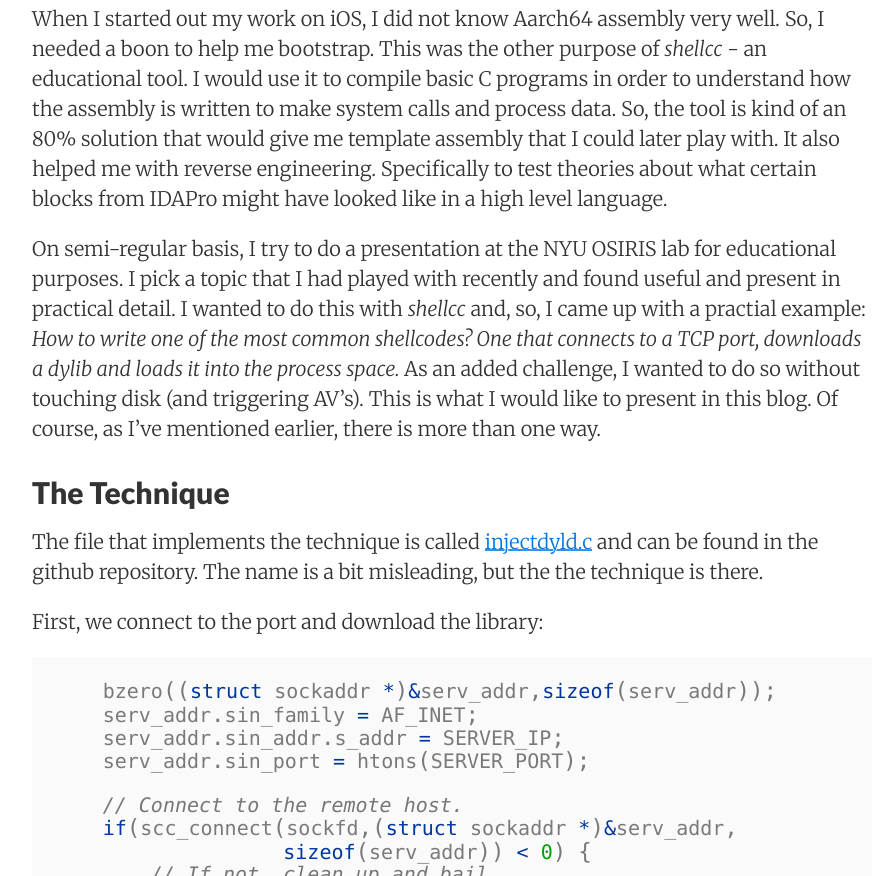
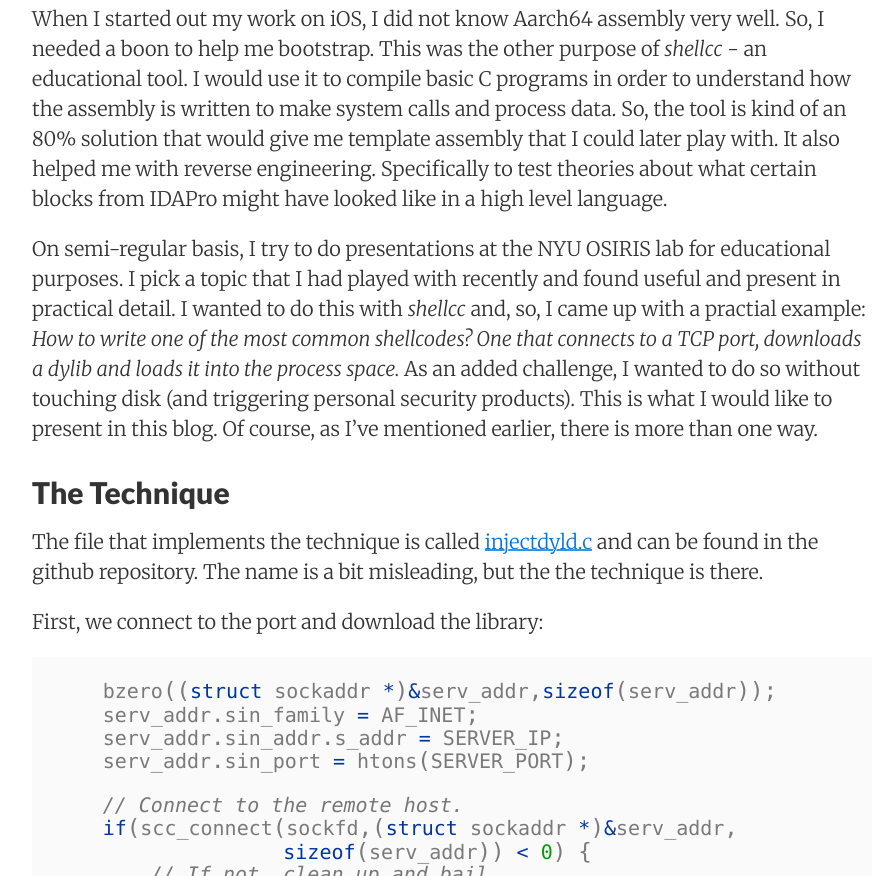
Before and after one commit to nologic/blog, a Jekyll site: the page built from _posts/2016-11-14-library-memory-loading.md, in a window 1280 px wide and 900 px high, scrolled down 1262 px, cut to the strip 24-900 px from the top of the window. Shown: the whole strip, without its empty margins (188-1084 px from the left). Built offline with Jekyll 4.4.1, drawn with Linux system fonts in a browser that asks for light colours; nearby versions of some CDN libraries; some of the changed text lies outside the part shown.

Commit message:
publish memory loading

````diff
--- a/_posts/2016-11-14-library-memory-loading.md
+++ b/_posts/2016-11-14-library-memory-loading.md
@@ -20,7 +20,7 @@ I show this use-case in an introductory walk through:
 
 When I started out my work on iOS, I did not know Aarch64 assembly very well. So, I needed a boon to help me bootstrap. This was the other purpose of _shellcc_ - an educational tool. I would use it to compile basic C programs in order to understand how the assembly is written to make system calls and process data. So, the tool is kind of an 80% solution that would give me template assembly that I could later play with. It also helped me with reverse engineering. Specifically to test theories about what certain blocks from IDAPro might have looked like in a high level language.
 
-On semi-regular basis, I try to do a presentation at the NYU OSIRIS lab for educational purposes. I pick a topic that I had played with recently and found useful and present in practical detail. I wanted to do this with _shellcc_ and, so, I came up with a practial example: *How to write one of the most common shellcodes? One that connects to a TCP port, downloads a dylib and loads it into the process space.* As an added challenge, I wanted to do so without touching disk (and triggering AV's). This is what I would like to present in this blog. Of course, as I've mentioned earlier, there is more than one way.
+On semi-regular basis, I try to do presentations at the NYU OSIRIS lab for educational purposes. I pick a topic that I had played with recently and found useful and present in practical detail. I wanted to do this with _shellcc_ and, so, I came up with a practial example: *How to write one of the most common shellcodes? One that connects to a TCP port, downloads a dylib and loads it into the process space.* As an added challenge, I wanted to do so without touching disk (and triggering personal security products). This is what I would like to present in this blog. Of course, as I've mentioned earlier, there is more than one way.
 
 ## The Technique
 
@@ -97,7 +97,7 @@ Next is the easy part. This is where we force the loaded Mach-O file to join the
 ```c
     typedef void (*registerInterposing)(void* _this);
 
-    // `vtable for'ImageLoaderMachOCompressed
+    // `vtable for ImageLoaderMachOCompressed
     ((registerInterposing) (*( (*(uint8_t***)image) + 64))) (image);
 ```
 
````
Also changed, not shown: other parts of _posts/2016-11-14-library-memory-loading.md (+2 -2 lines).
